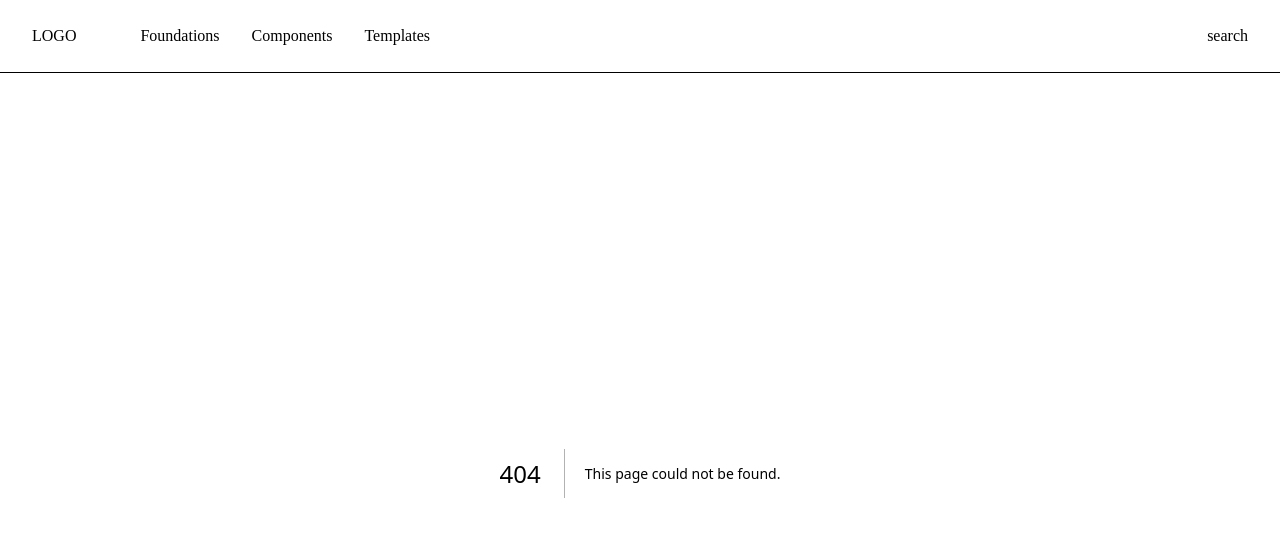
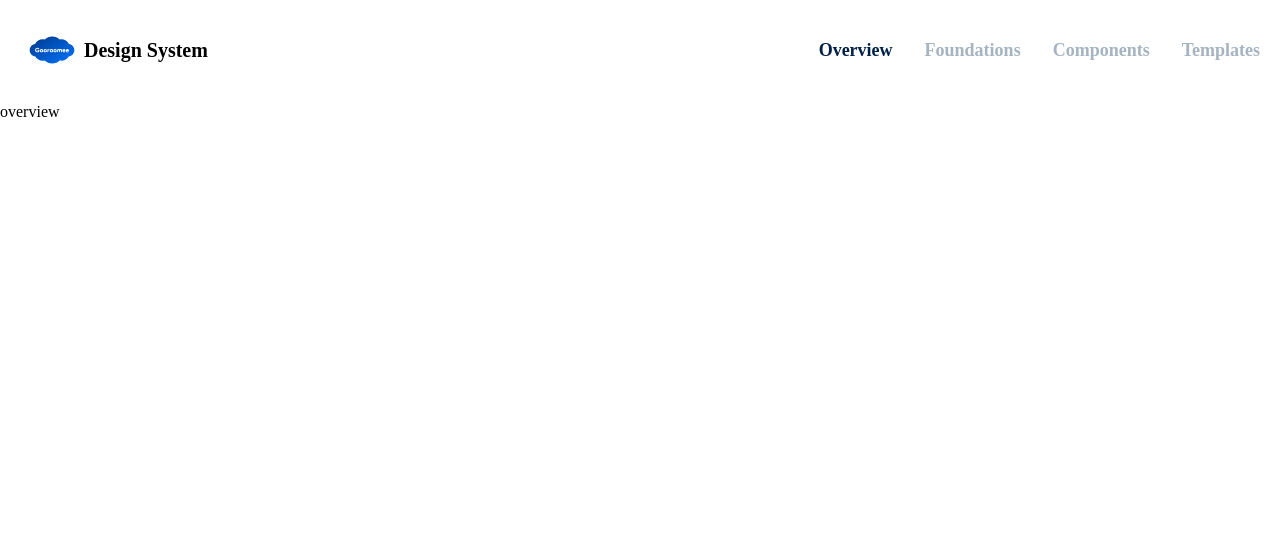
Before and after one commit to lsh58/design-system, a Next.js app: page /overview in a window 1280 px wide. Before the commit this address had no page. Shown: the top 536 px of the page. Built offline with nearby package versions, Linux system fonts and the light colour scheme.

Commit message:
navbar 수정

```diff
--- /dev/null
+++ b/src/components/Gnb.tsx
@@ -0,0 +1,44 @@
+import React from "react";
+import Link from "next/link";
+import Image from "next/image";
+
+interface Props {
+  path?: string;
+}
+
+const pages: { title: string; link: string }[] = [
+  { title: "Overview", link: "overview" },
+  { title: "Foundations", link: "foundations" },
+  { title: "Components", link: "components" },
+  { title: "Templates", link: "templates" },
+];
+
+const Gnb = (props: Props) => {
+  const { path } = props;
+  return (
+    <div className="flex justify-between w-full px-5 py-[18px] items-center">
+      <div className="flex items-center">
+        <Image src="/images/logo.svg" width={64} height={64} alt={""} />
+        <p className="text-gdsTypescale300 font-gdsTypescaleWeightBold">
+          Design System
+        </p>
+      </div>
+      <ul className="hidden gap-8 sm:flex">
+        {pages.map((page, index) => (
+          <li
+            key={index}
+            className={`font-gdsTypescaleWeightBold transition duration-300 text-gdsLightColorTextAssistant text-gdsTypescale200 hover:text-gdsLightColorTextInteractive ${
+              path && path.includes(page.link)
+                ? "text-gdsLightColorTextInteractive"
+                : ""
+            }`}
+          >
+            <Link href={"/" + page.link}>{page.title}</Link>
+          </li>
+        ))}
+      </ul>
+    </div>
+  );
+};
+
+export default Gnb;
--- a/src/components/NavBar.tsx
+++ /dev/null
@@ -1,33 +0,0 @@
-import React from "react";
-import Link from "next/link";
-
-const pages: { title: string; link: string }[] = [
-  { title: "Foundations", link: "/foundations" },
-  { title: "Components", link: "/components" },
-  { title: "Templates", link: "/templates" },
-];
-
-const NavBar = () => {
-  return (
-    <div className="flex justify-between w-full px-8 py-6 border-b">
-      <div className="flex gap-16">
-        <p className="text-xl font-bold">LOGO</p>
-        <ul className="hidden gap-8 sm:flex">
-          {pages.map((page, index) => (
-            <li
-              key={index}
-              className="font-bold text-gray-400 transition duration-300 text-l hover:text-black"
-            >
-              <Link href={page.link}>{page.title}</Link>
-            </li>
-          ))}
-        </ul>
-      </div>
-      <div>
-        <p>search</p>
-      </div>
-    </div>
-  );
-};
-
-export default NavBar;
--- a/src/pages/_app.tsx
+++ b/src/pages/_app.tsx
@@ -1,6 +1,16 @@
 import "@/styles/globals.css";
 import type { AppProps } from "next/app";
+import Gnb from "@/components/Gnb";
+import { useRouter } from "next/router";
 
 export default function App({ Component, pageProps }: AppProps) {
-  return <Component {...pageProps} />;
+  const router = useRouter();
+  const pathname = router && router.pathname;
+  const path = pathname === "/" ? "home" : pathname.replace("/", "");
+  return (
+    <>
+      <Gnb path={path} />
+      <Component {...pageProps} />
+    </>
+  );
 }
--- a/src/pages/_document.tsx
+++ b/src/pages/_document.tsx
@@ -1,12 +1,11 @@
 import { Html, Head, Main, NextScript } from "next/document";
-import NavBar from "@/components/NavBar";
+import NavBar from "@/components/Gnb";
 
 export default function Document() {
   return (
     <Html lang="en">
       <Head />
       <body>
-        <NavBar></NavBar>
         <Main />
         <NextScript />
       </body>
--- /dev/null
+++ b/src/pages/overview.tsx
@@ -0,0 +1,7 @@
+import React from "react";
+
+const overview = () => {
+  return <div>overview</div>;
+};
+
+export default overview;
```
